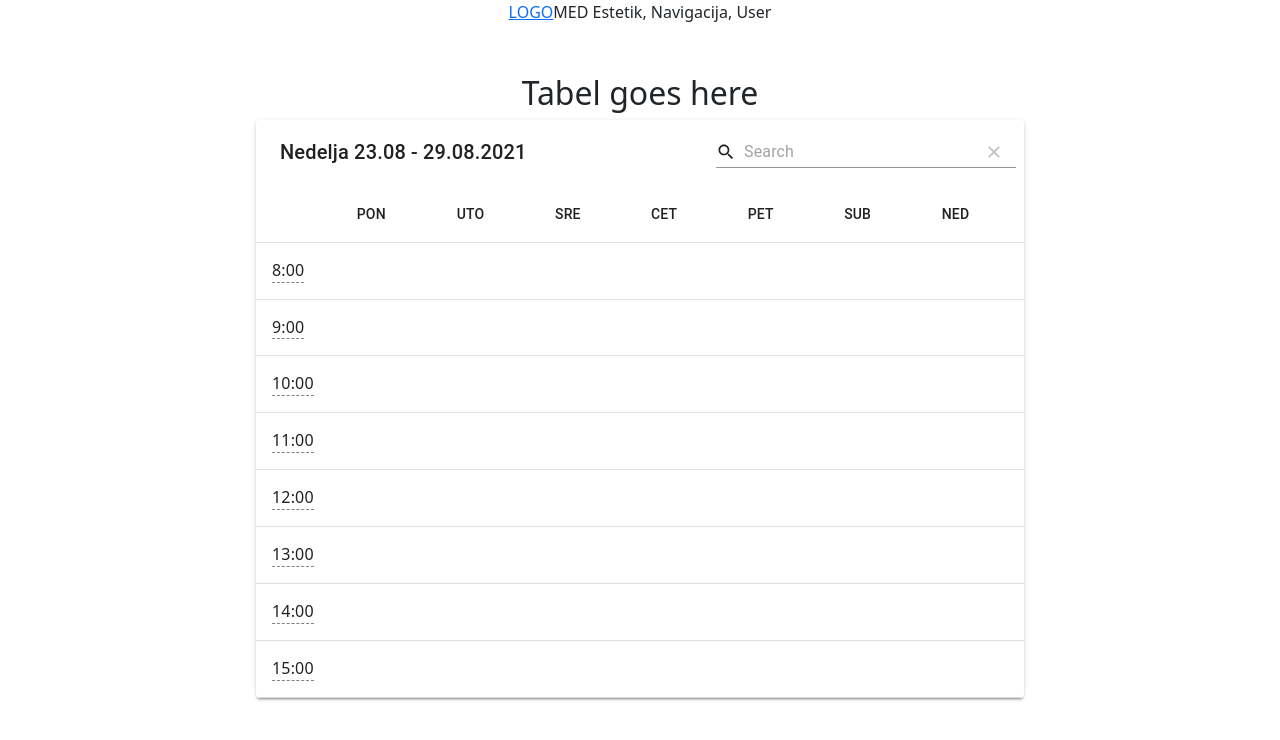
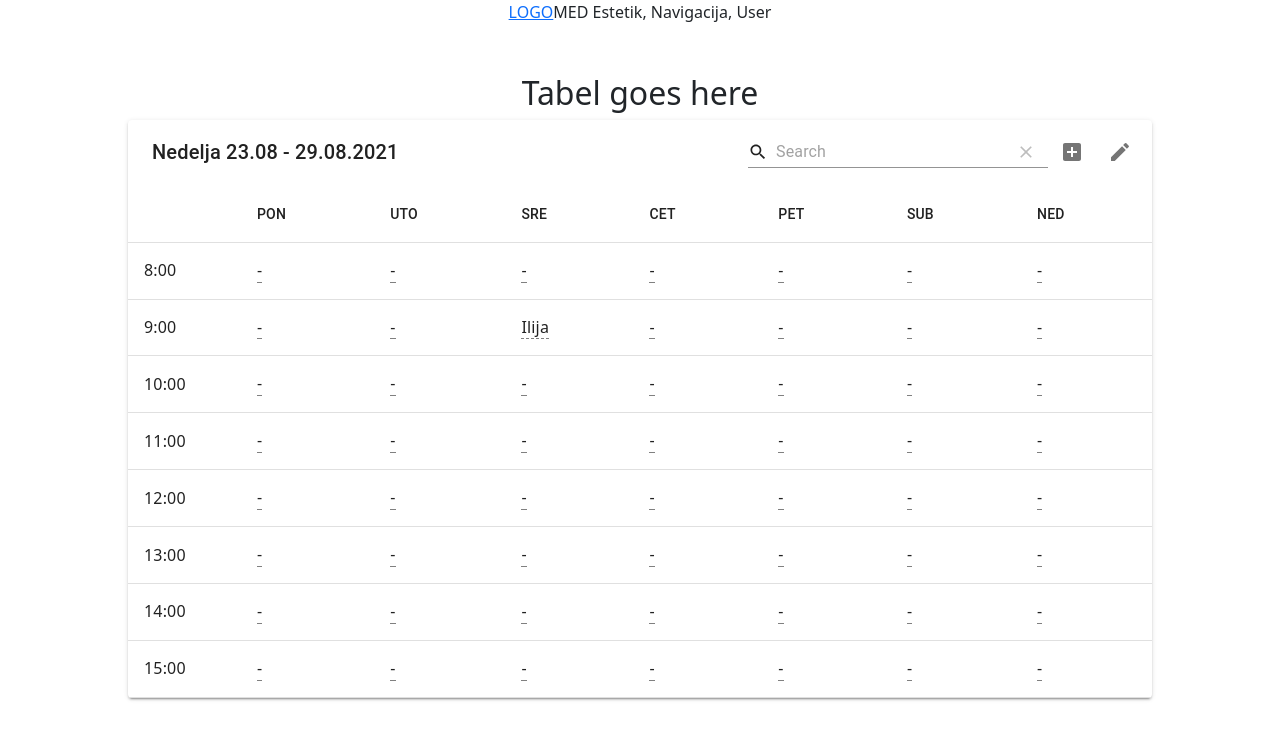
Before and after one commit to Stevancuk/med-react, a React (Create React App) app: page /zakazivanje in a window 1280 px wide. Shown: the top 740 px of the page. Built offline with nearby package versions, Linux system fonts and the light colour scheme.

Commit message:
Table for 'Zakazivanje'

```diff
--- a/src/components/Table/Table.js
+++ b/src/components/Table/Table.js
@@ -1,4 +1,4 @@
-import React from 'react'
+import React, { Component } from 'react'
 import MaterialTable from 'material-table'
 import { forwardRef } from 'react';
 
@@ -17,6 +17,8 @@ import Remove from '@material-ui/icons/Remove';
 import SaveAlt from '@material-ui/icons/SaveAlt';
 import Search from '@material-ui/icons/Search';
 import ViewColumn from '@material-ui/icons/ViewColumn';
+
+import { ControlCameraOutlined } from '@material-ui/icons';
 
 const Table = ({ title, data, columns, options}) => {
 
@@ -56,6 +58,30 @@ const Table = ({ title, data, columns, options}) => {
           }
         }}
         icons={tableIcons}
+        editable={{
+          // isEditable: rowData => rowData.name === 'a', // only name(a) rows would be editable
+          // isEditHidden: rowData => rowData.name === 'x',
+          // isDeletable: rowData => rowData.name === 'b', // only name(b) rows would be deletable,
+          // isDeleteHidden: rowData => rowData.name === 'y',
+          onBulkUpdate: changes =>
+            new Promise((resolve, reject) => {
+              setTimeout(() => {
+                /* setData([...data, newData]); */
+
+                resolve();
+              }, 1000);
+            }),
+          onRowAddCancelled: rowData => console.log('Row adding cancelled'),
+          onRowUpdateCancelled: rowData => console.log('Row editing cancelled'),
+          onRowAdd: newData =>
+            new Promise((resolve, reject) => {
+              setTimeout(() => {
+                /* setData([...data, newData]); */
+
+                resolve();
+              }, 1000);
+            }),
+        }}
       />
     </div>
   )
--- a/src/components/Zakazivanje/Zakazivanje.js
+++ b/src/components/Zakazivanje/Zakazivanje.js
@@ -6,28 +6,84 @@ const Zakazivanje = () => {
 
 	const data = [
 		{
-			"vreme" : "8:00",
+			"vreme" 		: "8:00",
+			"ponedeljak" 	: "-",
+			"utorak" 		: "-",
+			"sreda" 		: "-",
+			"cetvrtak" 		: "-",
+			"petak" 		: "-",
+			"subota" 		: "-",
+			"nedelja" 		: "-",
 		},
 		{
-			"vreme" : "9:00",
+			"vreme" 		: "9:00",
+			"ponedeljak" 	: "-",
+			"utorak" 		: "-",
+			"sreda" 		: "Ilija",
+			"cetvrtak" 		: "-",
+			"petak" 		: "-",
+			"subota" 		: "-",
+			"nedelja" 		: "-",
 		},
 		{
-			"vreme" : "10:00",
+			"vreme" 		: "10:00",
+			"ponedeljak" 	: "-",
+			"utorak" 		: "-",
+			"sreda" 		: "-",
+			"cetvrtak" 		: "-",
+			"petak" 		: "-",
+			"subota" 		: "-",
+			"nedelja" 		: "-",
 		},
 		{
-			"vreme" : "11:00",
+			"vreme" 		: "11:00",
+			"ponedeljak" 	: "-",
+			"utorak" 		: "-",
+			"sreda" 		: "-",
+			"cetvrtak" 		: "-",
+			"petak" 		: "-",
+			"subota" 		: "-",
+			"nedelja" 		: "-",
 		},
 		{
-			"vreme" : "12:00",
+			"vreme" 		: "12:00",
+			"ponedeljak" 	: "-",
+			"utorak" 		: "-",
+			"sreda" 		: "-",
+			"cetvrtak" 		: "-",
+			"petak" 		: "-",
+			"subota" 		: "-",
+			"nedelja" 		: "-",
 		},
 		{
-			"vreme" : "13:00",
+			"vreme" 		: "13:00",
+			"ponedeljak" 	: "-",
+			"utorak" 		: "-",
+			"sreda" 		: "-",
+			"cetvrtak" 		: "-",
+			"petak" 		: "-",
+			"subota" 		: "-",
+			"nedelja" 		: "-",
 		},
 		{
-			"vreme" : "14:00",
+			"vreme" 		: "14:00",
+			"ponedeljak" 	: "-",
+			"utorak" 		: "-",
+			"sreda" 		: "-",
+			"cetvrtak" 		: "-",
+			"petak" 		: "-",
+			"subota" 		: "-",
+			"nedelja" 		: "-",
 		},
 		{
-			"vreme" : "15:00",
+			"vreme" 		: "15:00",
+			"ponedeljak" 	: "-",
+			"utorak" 		: "-",
+			"sreda" 		: "-",
+			"cetvrtak" 		: "-",
+			"petak" 		: "-",
+			"subota" 		: "-",
+			"nedelja" 		: "-",
 		}
 	];
 
@@ -35,10 +91,11 @@ const Zakazivanje = () => {
 		{
 		  	title: "",
 		  	field: "vreme",
+			editable: "never"
 		},
 		{
 		  	title: "PON",
-		  	field: "ponedeljan",
+		  	field: "ponedeljak",
 		},
 		{
 		  	title: "UTO",
@@ -76,7 +133,7 @@ const Zakazivanje = () => {
 	const title = "Nedelja 23.08 - 29.08.2021";
 
 	return (
-		<div className="w-60">
+		<div className="w-80">
 			<h2>Tabel goes here</h2>
 			<Table title={title} data={data} columns={columns} options={options}/>
 		</div>
--- a/src/index.css
+++ b/src/index.css
@@ -11,8 +11,8 @@ code {
   font-family: source-code-pro, Menlo, Monaco, Consolas, 'Courier New',
     monospace;
 }
-.w-60 {
-  width: 60% !important;
+.w-80 {
+  width: 80% !important;
   margin: auto;
   margin-top: 50px;
 }
```
Also changed, not shown: 1 other file (tests, documents, lock files or other folders). Lines whose indentation alone changed are shown as unchanged.
